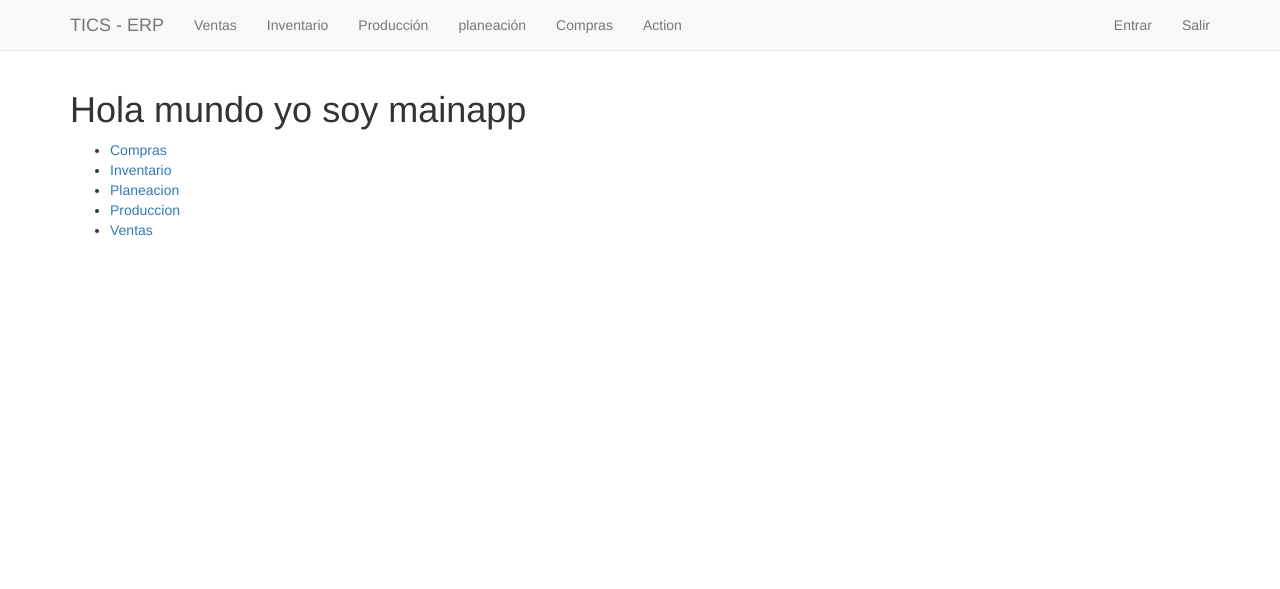
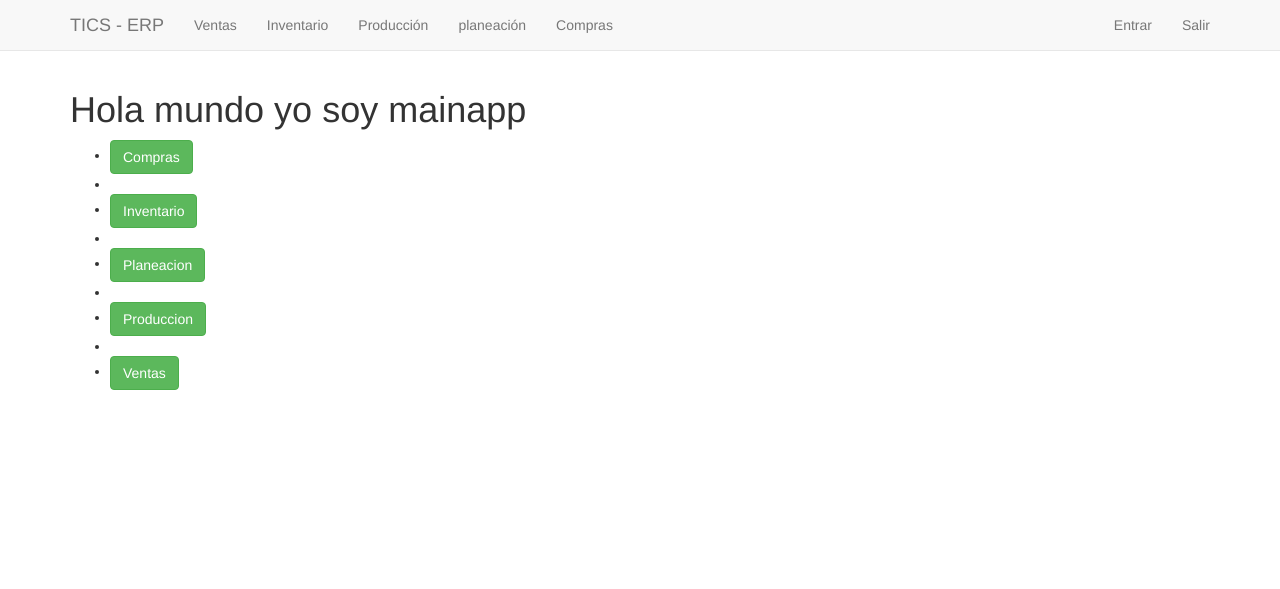
Before and after one commit to ticsutslrc/ticserp, a Django app: page / in a window 1280 px wide. Shown: the top 589 px of the page. Run offline with Django 3.2, Linux system fonts and the light colour scheme; some libraries are stand-ins or nearby versions.

Commit message:
correccion a menus

```diff
--- a/templates/base.html
+++ b/templates/base.html
@@ -46,12 +46,11 @@
         </div>
         <div id="navbar" class="navbar-collapse collapse">
             <ul class="nav navbar-nav">
-                <li><a href="{% url 'inventario:main' %}">Ventas</a></li>
+                <li><a href="{% url 'ventas:main' %}">Ventas</a></li>
                 <li><a href="{% url 'inventario:main' %}">Inventario</a></li>
-                <li><a href="{% url 'inventario:main' %}">Producción</a></li>
-                <li><a href="{% url 'inventario:main' %}">planeación</a></li>
-                <li><a href="{% url 'inventario:main' %}">Compras</a></li>
-                <li><a href="{% url 'inventario:main' %}">Action</a></li>
+                <li><a href="{% url 'produccion:main' %}">Producción</a></li>
+                <li><a href="{% url 'planeaccion:main' %}">planeación</a></li>
+                <li><a href="{% url 'compras:main' %}">Compras</a></li>
             </ul>
             <ul class="nav navbar-nav navbar-right">
                 <li><a href="#">Entrar</a></li>
--- a/templates/mainapp/index.html
+++ b/templates/mainapp/index.html
@@ -8,10 +8,14 @@ Principal
     <h1>Hola mundo yo soy mainapp</h1>
 
     <ul>
-        <li><a href="/compras">Compras</a></li>
-        <li><a href="/inventario">Inventario</a></li>
-        <li><a href="/planeaccion">Planeacion</a></li>
-        <li><a href="/produccion">Produccion</a></li>
-        <li><a href="/ventas">Ventas</a></li>
+        <li><a class="btn btn-success" href="/compras">Compras</a></li>
+        <li></li>
+        <li><a class="btn btn-success" href="/inventario">Inventario</a></li>
+        <li></li>
+        <li><a class="btn btn-success" href="/planeaccion">Planeacion</a></li>
+        <li></li>
+        <li><a class="btn btn-success" href="/produccion">Produccion</a></li>
+        <li></li>
+        <li><a class="btn btn-success" href="/ventas">Ventas</a></li>
     </ul>
 {% endblock %}
```
